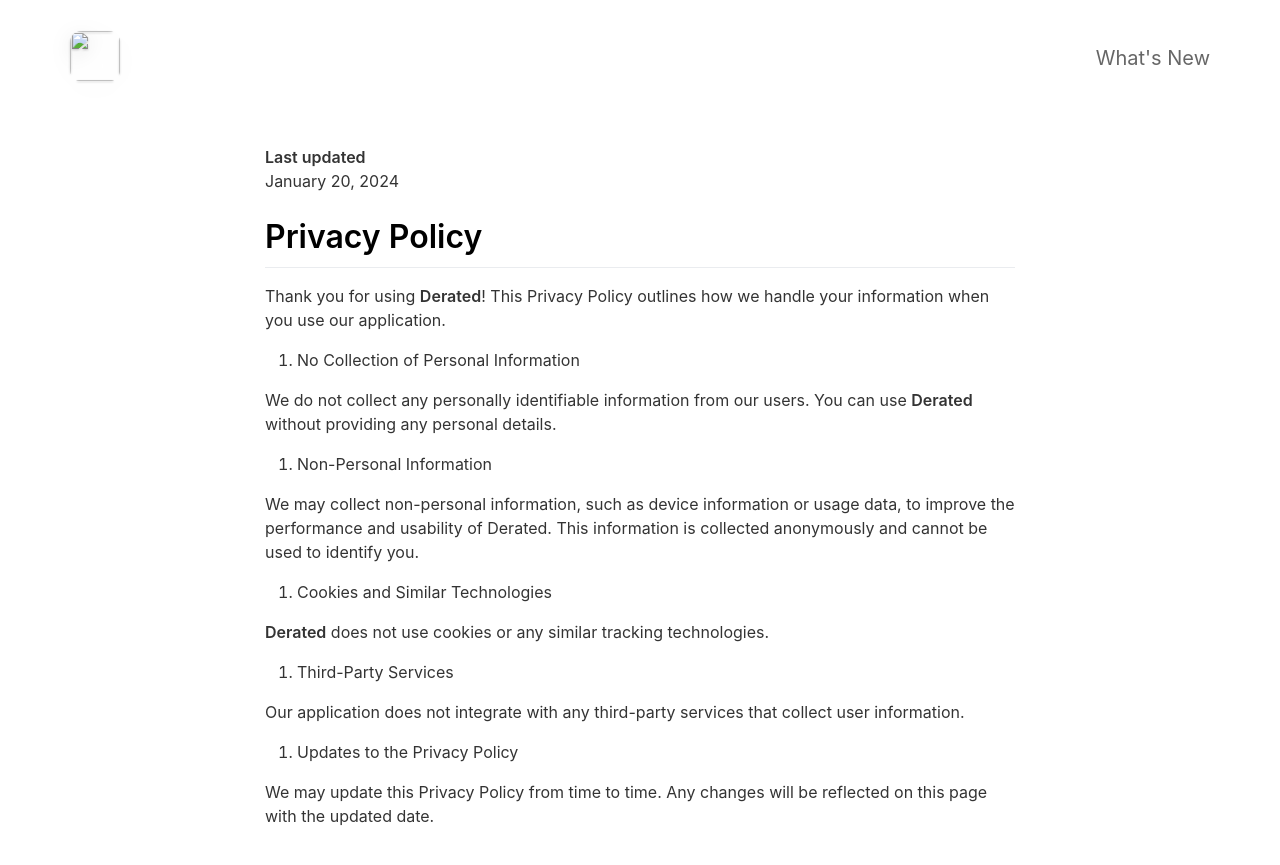
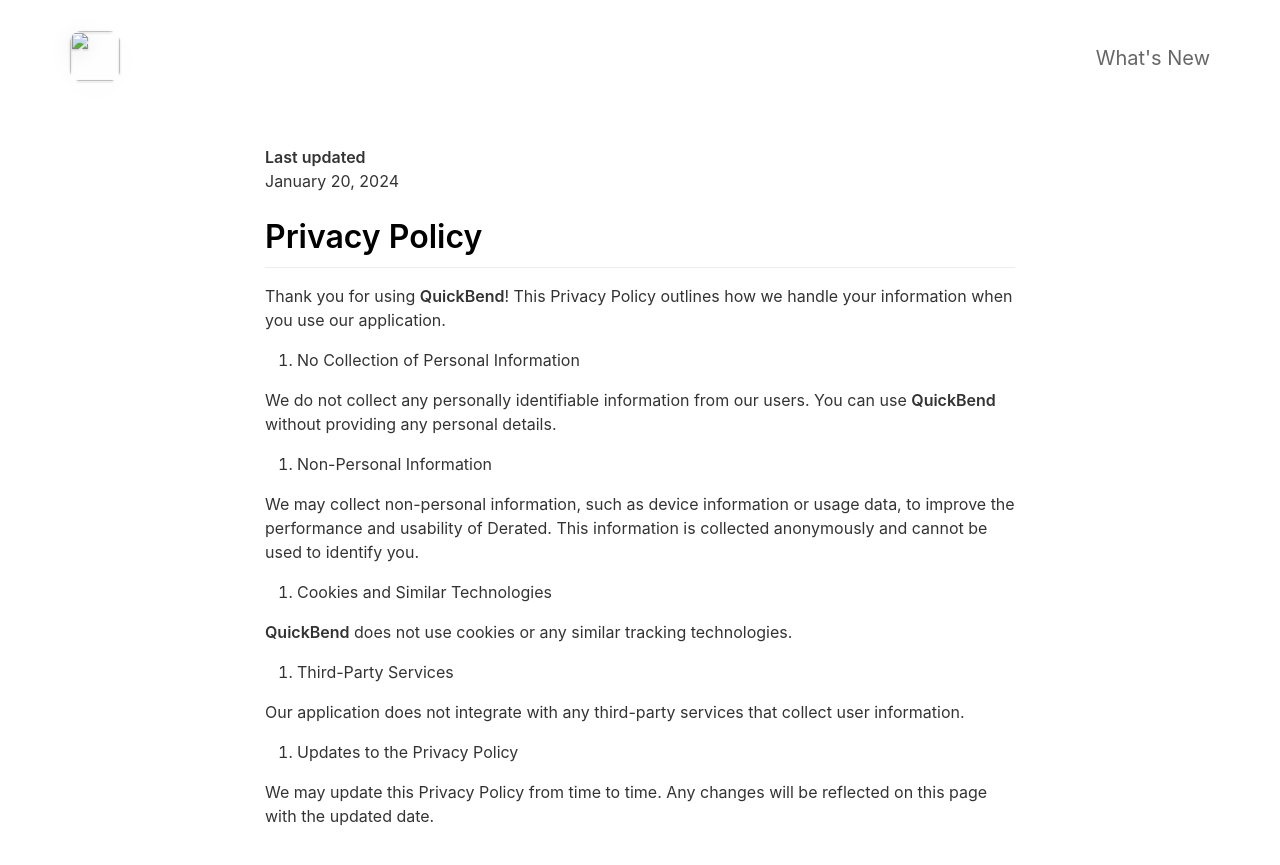
Before and after one commit to bhardman1986/QuickBendLandingPage, a Jekyll site: the page built from _pages/privacypolicy.md, in a window 1280 px wide. Shown: the top 865 px of the page. Built offline with Jekyll 4.4.1, drawn with Linux system fonts in a browser that asks for light colours; nearby versions of some CDN libraries.

Commit message:
Changed `Derared` to `QuickBend` within Privacy Policy.

```diff
--- a/_pages/privacypolicy.md
+++ b/_pages/privacypolicy.md
@@ -8,11 +8,11 @@ include_in_header: false
 January 20, 2024
 
 # Privacy Policy
-Thank you for using **Derated**! This Privacy Policy outlines how we handle your information when you use our application.
+Thank you for using **QuickBend**! This Privacy Policy outlines how we handle your information when you use our application.
 
 1. No Collection of Personal Information
 
-We do not collect any personally identifiable information from our users. You can use **Derated** without providing any personal details.
+We do not collect any personally identifiable information from our users. You can use **QuickBend** without providing any personal details.
 
 2. Non-Personal Information
 
@@ -20,7 +20,7 @@ We may collect non-personal information, such as device information or usage dat
 
 3. Cookies and Similar Technologies
 
-**Derated** does not use cookies or any similar tracking technologies.
+**QuickBend** does not use cookies or any similar tracking technologies.
 
 4. Third-Party Services
 
```
